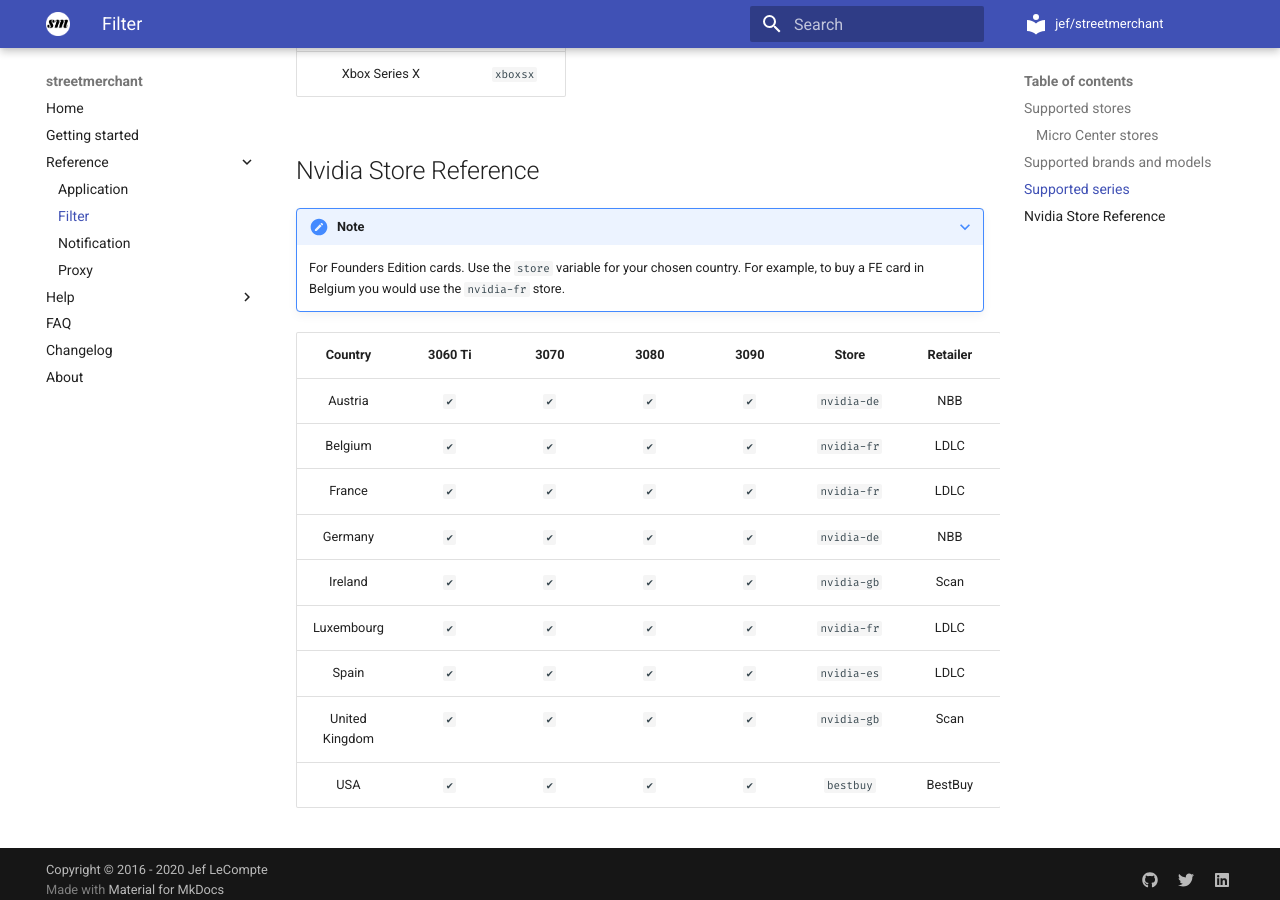
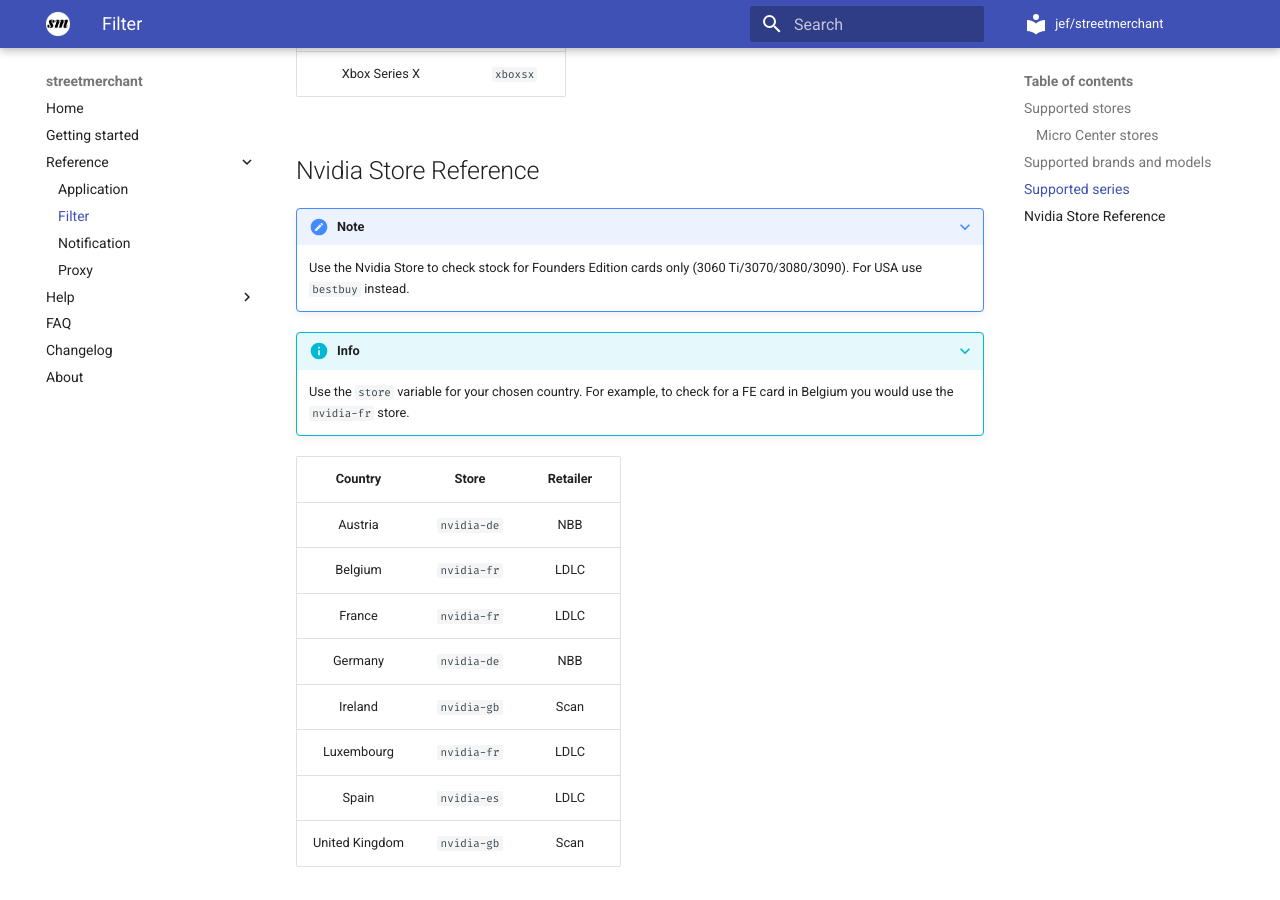
Before and after one commit to jef/streetmerchant, an MkDocs documentation site: the page built from docs/reference/filter.md, in a window 1280 px wide and 900 px high, scrolled down 10459 px. Built offline with MkDocs 1.6.1 and Material for MkDocs 9.7.7, drawn with Linux system fonts in a browser that asks for light colours; comment, search, counter and statistics services are not loaded.

Commit message:
fix(docs): nvidia store changes

```diff
--- a/docs/reference/filter.md
+++ b/docs/reference/filter.md
@@ -234,17 +234,18 @@
 ## Nvidia Store Reference
 
 ???+ note
-    For Founders Edition cards. Use the `store` variable for your chosen country.
-    For example, to buy a FE card in Belgium you would use the `nvidia-fr` store.
+    Use the Nvidia Store to check stock for Founders Edition cards only (3060 Ti/3070/3080/3090). For USA use `bestbuy` instead.
 
-| Country | 3060 Ti | 3070 | 3080 | 3090 | Store | Retailer
-|:---:|:---:|:---:|:---:|:---:|:---:|:---:|
-| Austria | `✔` | `✔` | `✔` | `✔` | `nvidia-de`| NBB |
-| Belgium | `✔` | `✔` | `✔` | `✔` | `nvidia-fr` | LDLC |
-| France | `✔` | `✔` | `✔` | `✔`  | `nvidia-fr` | LDLC |
-| Germany | `✔` | `✔` | `✔` | `✔`  | `nvidia-de` | NBB |
-| Ireland | `✔` | `✔` | `✔` | `✔`  | `nvidia-gb` | Scan |
-| Luxembourg | `✔` | `✔` | `✔` | `✔`  | `nvidia-fr` | LDLC |
-| Spain | `✔` | `✔` | `✔` | `✔`  | `nvidia-es` | LDLC |
-| United Kingdom | `✔` | `✔` | `✔` | `✔`  | `nvidia-gb` | Scan |
-| USA | `✔` | `✔` | `✔` | `✔`  | `bestbuy` | BestBuy |
+???+ info
+    Use the `store` variable for your chosen country. For example, to check for a FE card in Belgium you would use the `nvidia-fr` store.
+
+| Country | Store | Retailer
+|:---:|:---:|:---:|
+| Austria | `nvidia-de`| NBB |
+| Belgium | `nvidia-fr` | LDLC |
+| France | `nvidia-fr` | LDLC |
+| Germany | `nvidia-de` | NBB |
+| Ireland | `nvidia-gb` | Scan |
+| Luxembourg | `nvidia-fr` | LDLC |
+| Spain | `nvidia-es` | LDLC |
+| United Kingdom | `nvidia-gb` | Scan |
```
Also changed, not shown: other parts of docs/reference/filter.md (+1 -1 lines).
